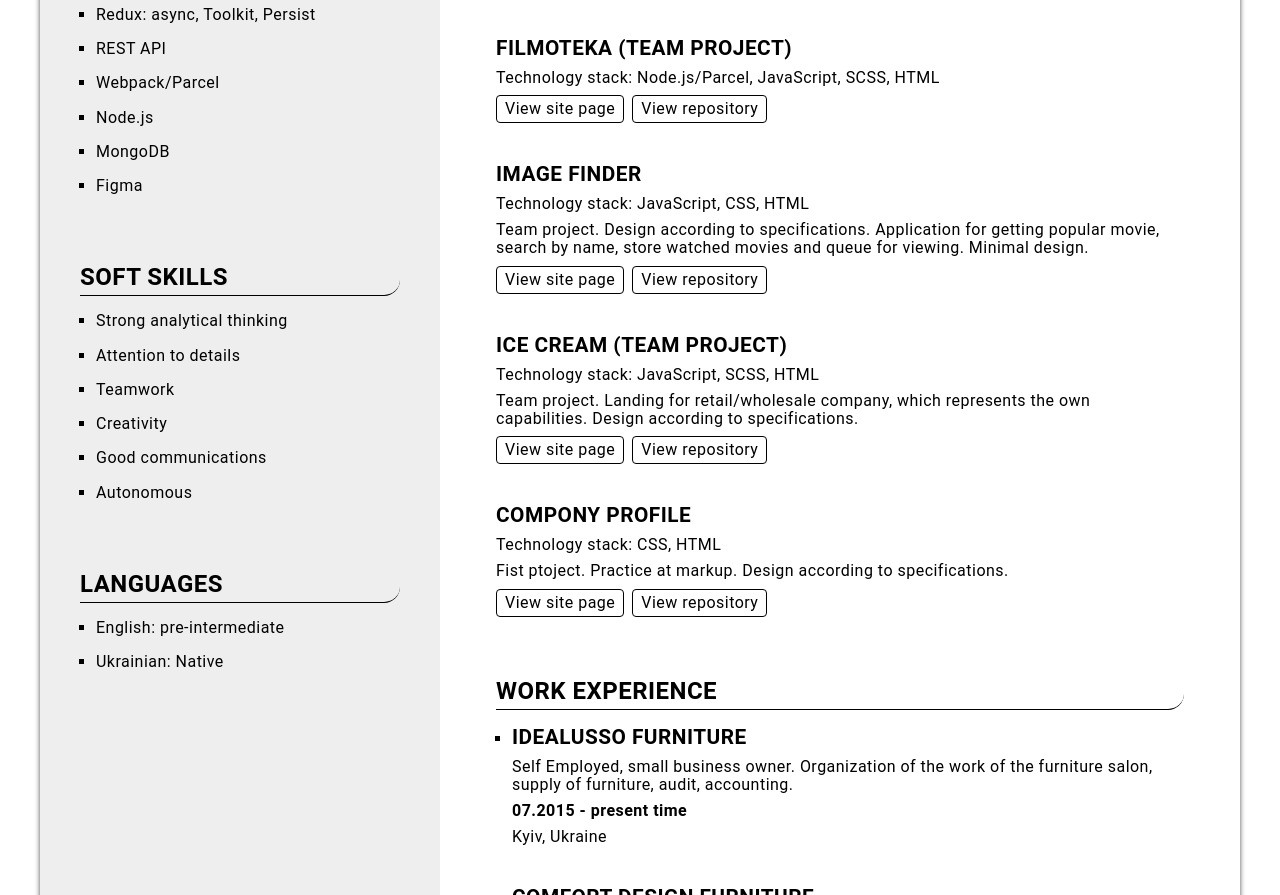
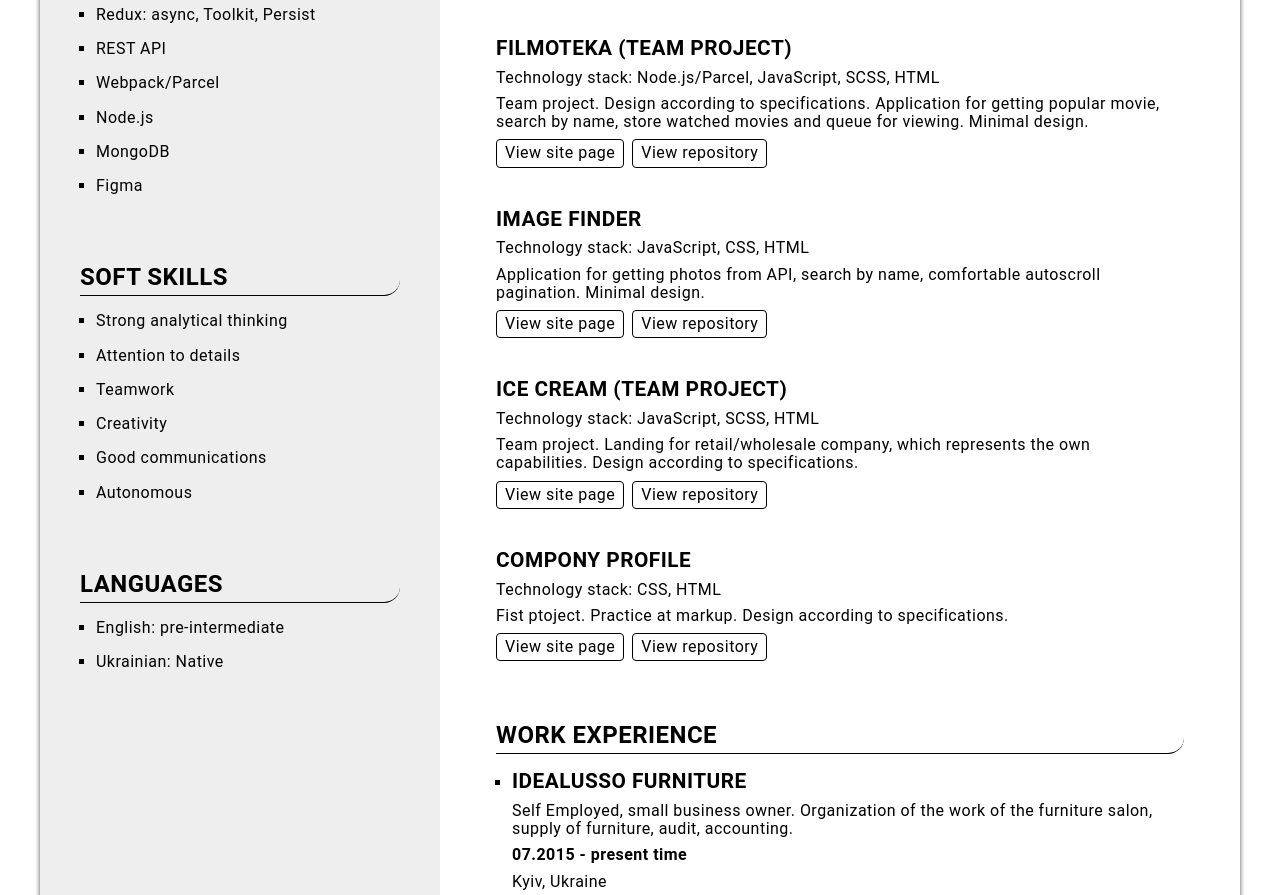
Before and after one commit to ABarchuk1976/Andrii-Barchuk-resume, a plain HTML site: page index.html in a window 1280 px wide. Shown: the part 865-1760 px from the top of the page. Drawn offline with nearby package versions, Linux system fonts and the light colour scheme.

Commit message:
fixed all

```diff
--- a/index.html
+++ b/index.html
@@ -139,6 +139,11 @@
               <p class="text">
                 Technology stack: Node.js/Parcel, JavaScript, SCSS, HTML
               </p>
+              <p class="text">
+                Team projeсt. Design according to specifications. Application
+                for getting popular movie, search by name, store watched movies
+                and queue for viewing. Minimal design.
+              </p>
               <div class="link-set">
                 <a
                   class="link link-bordered"
@@ -159,9 +164,8 @@
               <h3 class="h3-title">Image finder</h3>
               <p class="text">Technology stack: JavaScript, CSS, HTML</p>
               <p class="text">
-                Team projeсt. Design according to specifications. Application
-                for getting popular movie, search by name, store watched movies
-                and queue for viewing. Minimal design.
+                Application for getting photos from API, search by name,
+                comfortable autoscroll pagination. Minimal design.
               </p>
               <div class="link-set">
                 <a
```
